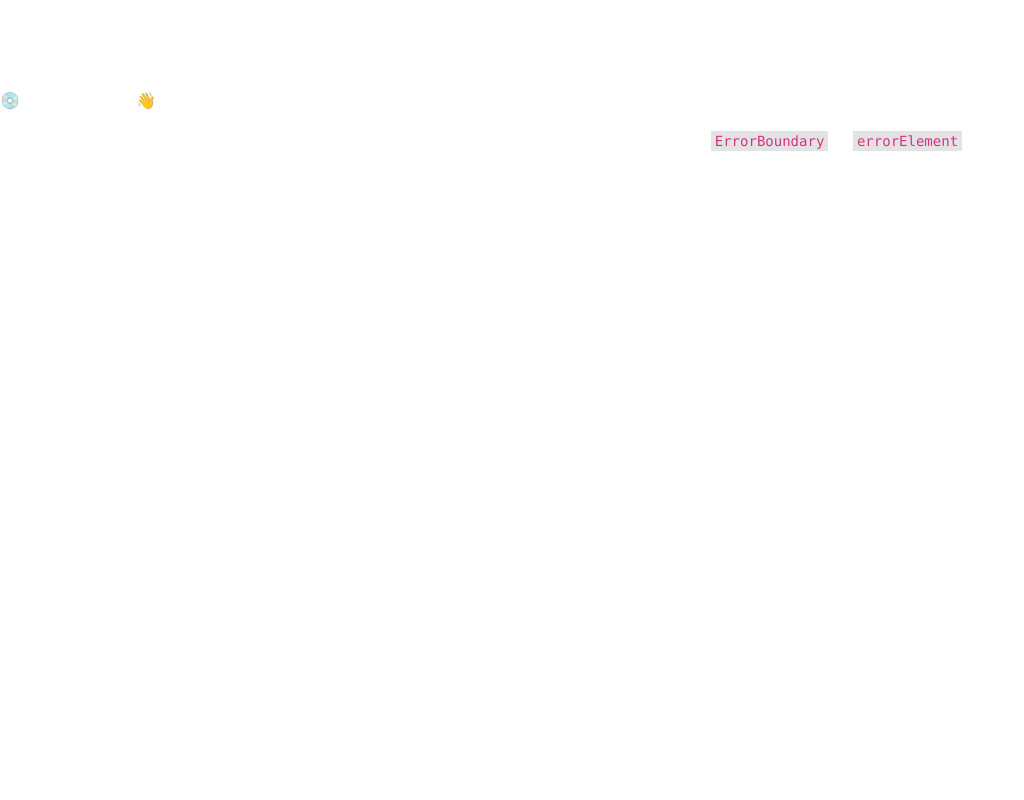
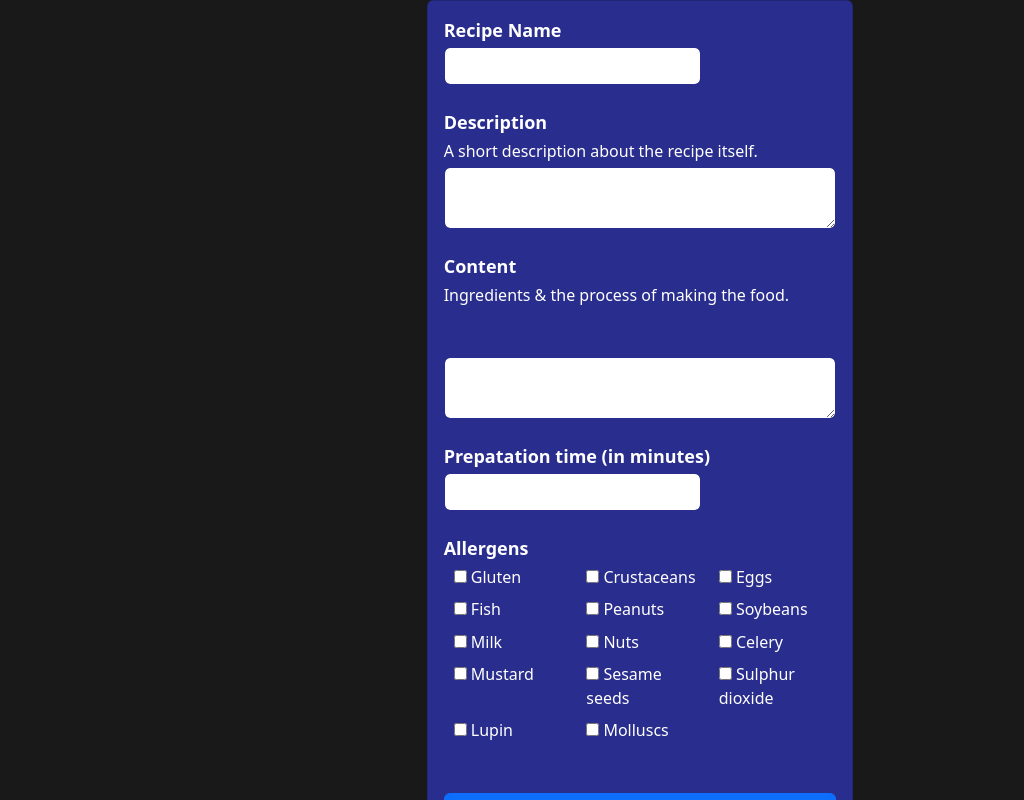
Before and after one commit to Patrik3229/Vizsgaremek_Frontend, a React (Vite) app: page /edit-recipe/1 in a window 1280 px wide. Before the commit this address had no page. Shown: the whole page, without its empty margins (0-1024 px from the left). Built offline with nearby package versions, Linux system fonts and the light colour scheme; no server answers.

Commit message:
EditRecipe progress

```diff
--- a/src/Components/MainPage.tsx
+++ b/src/Components/MainPage.tsx
@@ -5,7 +5,6 @@ export function MainPage() {
 
     const [recipeAddedMessage, setRecipeAddedMessage] = useState('');
     const [userNotFoundMessage, setUserNotFoundMessage] = useState('');
-    const [recipeNotFoundMessage, setRecipeNotFoundMessage] = useState('');
 
     useEffect(() => {
         const recipeMessage  = localStorage.getItem('recipeAdded');
@@ -38,7 +37,7 @@ export function MainPage() {
         <h4>Authors:</h4>
         <ul style={{paddingLeft: '40px'}}>
             <li>Elekes Fanni</li>
-            <li>Fecske Márk</li>
+            <li><s>Fecske Márk</s></li>
             <li>Kovács Patrik</li>
         </ul>
     </div>
--- /dev/null
+++ b/src/css/EditRecipe.scoped.css
@@ -0,0 +1,53 @@
+.row {
+    --bs-gutter-x: 0;
+    overflow: auto;
+    height: 100vh;
+}
+
+#mainpage {
+    background-color: rgb(25, 25, 25);
+    color: white;
+}
+
+#card {
+    background-color: #292d8d;
+}
+
+.form-control {
+    border: 1px solid #292d8d;
+    color: #000;
+}
+
+.form-control:focus {
+    background-color: #fff;
+    border: 1px solid white;
+    box-shadow: none;
+}
+
+label {
+    font-weight: bold;
+    font-size: large;
+}
+
+li label {
+    font-size: medium;
+    font-weight: normal;
+}
+
+.form-group{
+    margin-bottom: 1.5rem;
+}
+
+#loginCard {
+    background-color: #292d8d;
+}
+
+.mb {
+    margin-bottom: 0.2rem;
+}
+
+.grid-container {
+    display: grid;
+    grid-template-columns: repeat(3, 1fr); /* Creates three columns */
+    grid-gap: 5px; /* Spacing between columns */
+}
--- a/src/main.tsx
+++ b/src/main.tsx
@@ -13,6 +13,7 @@ import { ApiProvider } from './api';
 import CreateRecipe from './routes/CreateRecipe';
 import Profile from './routes/Profile';
 import RecipeView from './routes/RecipeView';
+import EditRecipe from './routes/EditRecipe';
 
 const router = createBrowserRouter([
   {
@@ -38,6 +39,10 @@ const router = createBrowserRouter([
   {
     path: "/recipe/:id",
     element: <RecipeView />
+  },
+  {
+    path: "/edit-recipe/:id",
+    element: <EditRecipe />
   }
 ]);
 
--- /dev/null
+++ b/src/routes/EditRecipe.tsx
@@ -0,0 +1,156 @@
+import { useState, useEffect } from 'react';
+import { useParams, useNavigate } from 'react-router-dom';
+import '../css/EditRecipe.scoped.css';
+
+export default function EditRecipe() {
+    const { id } = useParams();
+    const navigate = useNavigate();
+
+
+    const [title, setTitle] = useState('');
+    const [description, setDescription] = useState('');
+    const [content, setContent] = useState('');
+    const [preptime, setPreptime] = useState('');
+    const [selectedAllergens, setSelectedAllergens] = useState<number[]>([]);
+    const [postError, setPostError] = useState('');
+
+    const allergens = [
+        { id: 1, name: 'Gluten' },
+        { id: 2, name: 'Crustaceans' },
+        { id: 3, name: 'Eggs' },
+        { id: 4, name: 'Fish' },
+        { id: 5, name: 'Peanuts' },
+        { id: 6, name: 'Soybeans' },
+        { id: 7, name: 'Milk' },
+        { id: 8, name: 'Nuts' },
+        { id: 9, name: 'Celery' },
+        { id: 10, name: 'Mustard' },
+        { id: 11, name: 'Sesame seeds' },
+        { id: 12, name: 'Sulphur dioxide' },
+        { id: 13, name: 'Lupin' },
+        { id: 14, name: 'Molluscs' },
+    ];
+
+    interface AllergenObject {
+        name: string;
+    }
+
+    useEffect(() => {
+        async function fetchRecipeAndAllergens() {
+            try {
+                const response = await fetch(`http://localhost:3000/recipes/find${id}`);
+                const data = await response.json();
+                setTitle(data.title);
+                setDescription(data.description);
+                setContent(data.content);
+                setPreptime(data.preptime);
+
+                const allergensResponse = await fetch(`http://localhost:3000/allergens/find-recipe/${id}`);
+                const allergenText = await allergensResponse.text();
+                const allergenObjects = JSON.parse(allergenText);
+                console.log('Allergen Objects:', allergenObjects);
+
+                const allergenIds = allergenObjects.map((obj: AllergenObject) => {
+                    const label = obj.name;  // Accessing the name property directly from the parsed object
+                    const found = allergens.find(allergen => allergen.name.toLowerCase() === label.toLowerCase());
+                    console.log('Searching for:', label, 'Found:', found);
+                    return found ? found.id : null;
+                }).filter((id: number | null) => id !== null);
+
+                setSelectedAllergens(allergenIds);
+                console.log('Selected Allergen IDs:', allergenIds);
+
+            } catch (error) {
+                console.error('Failed to fetch recipe:', error);
+            }
+        }
+
+        fetchRecipeAndAllergens();
+    }, [id, navigate]);
+
+    // Function to handle form submission
+    const handleUpdate = async (event: React.FormEvent<HTMLFormElement>) => {
+        event.preventDefault();
+        const updatedRecipe = {
+            title, description, content, preptime: parseInt(preptime, 10), allergens: Array.from(selectedAllergens),
+        };
+
+        try {
+            const token = localStorage.getItem('token');
+            const response = await fetch(`http://localhost:3000/recipes/update${id}`, {
+                method: 'PATCH',
+                headers: {
+                    'Content-Type': 'application/json',
+                    'Authorization': `Bearer ${token}`,
+                },
+                body: JSON.stringify(updatedRecipe),
+            });
+            if (!response.ok) throw new Error('Failed to update the recipe.');
+            console.log(response);
+            navigate(`/recipes/${id}`);
+        } catch (error) {
+            const message = error instanceof Error ? error.message : 'An unknown error occurred';
+            console.error('Update failed:', message);
+            setPostError(message);
+        }
+    };
+
+    const toggleAllergen = (id: number) => {
+        const newSelectedAllergens = selectedAllergens.includes(id)
+            ? selectedAllergens.filter(allergenId => allergenId !== id) // Remove id
+            : [...selectedAllergens, id]; // Add id
+        setSelectedAllergens(newSelectedAllergens);
+    };
+    return (
+        <div className="row h-100 w-100" id="mainpage">
+            <div className="col-4 m-auto" id='recipeEdit'>
+                <div className="card card-body" id='card'>
+                    <form onSubmit={handleUpdate}>
+                        <div className="form-group required">
+                            <label htmlFor="title" className='mb'>Recipe Name</label>
+                            <input type="text" value={title} className="form-control" id="title" name="title" required onChange={e => setTitle(e.currentTarget.value)} />
+                        </div>
+                        <div className="form-group required">
+                            <label htmlFor="description">Description</label>
+                            <p className='mb'>A short description about the recipe itself.</p>
+                            <textarea className="form-control" value={description} id="description" name="description" required onChange={e => setDescription(e.currentTarget.value)} />
+                        </div>
+                        <div className="form-group required">
+                            <label htmlFor="content">Content</label>
+                            <p className='mb'>Ingredients & the process of making the food.</p>
+                            <textarea className="form-control" value={content} id="content" name="content" required onChange={e => setContent(e.currentTarget.value)} />
+                        </div>
+                        <div className="form-group required">
+                            <label htmlFor="preptime" className='mb'>Prepatation time (in minutes)</label>
+                            <input type="number" value={preptime} className="form-control" id="preptime" name="preptime" required onChange={e => setPreptime(e.currentTarget.value)} />
+                        </div>
+                        <div className=" w-100 mb-5" id='allergensButton'>
+                            <label htmlFor="title" className='mb'>Allergens</label>
+                            <ul className="w-100 grid-container" id='allergensList' style={{ listStyleType: 'none', padding: '0' }}>
+                                {allergens.map(allergen => (
+                                    <li key={allergen.id}>
+                                        <label htmlFor={`allergen-${allergen.id}`}>
+                                            <input
+                                                type="checkbox"
+                                                id={`allergen-${allergen.id}`}
+                                                checked={selectedAllergens.includes(allergen.id)}
+                                                onChange={() => toggleAllergen(allergen.id)}
+                                            />&nbsp;{allergen.name}
+                                        </label>
+                                    </li>
+                                ))}
+                            </ul>
+                        </div>
+                        <button className="btn btn-primary w-100 fw-bold" type="submit">Update Recipe</button>
+                    </form>
+                    <p className="pt-3">
+                        <div className="text-danger text-center">
+                            <a href={`/recipe/${id}`}>Go back</a>
+                        </div>
+                    </p>
+                    {postError && <p className="text-danger text-center">{postError}</p>}
+                </div>
+            </div>
+        </div>
+    );
+}
--- a/src/routes/Profile.tsx
+++ b/src/routes/Profile.tsx
@@ -63,7 +63,7 @@ export default function Profile() {
                 setRecipesLoading(false);
                 return data.map((recipe: Recipe) => {
                     const fetchUrl = `http://localhost:3000/ratings/find${recipe.id}`; // Corrected URL
-                    console.log('Fetching rating for recipe ID:', recipe.id, 'URL:', fetchUrl); // Log the URL and ID
+                    console.log(data); // Log the URL and ID
                     return fetch(fetchUrl)
                         .then(res => res.json())
                         .catch(error => {
@@ -88,6 +88,8 @@ export default function Profile() {
                 setRecipesLoading(false);
             });
     }, [id, getUserById]);
+
+
 
     if (loading || recipesLoading) {
         return <div>Loading...</div>;
```
